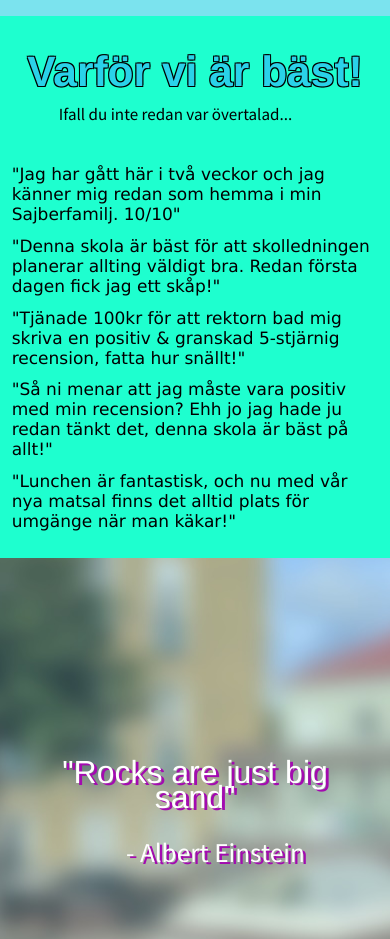
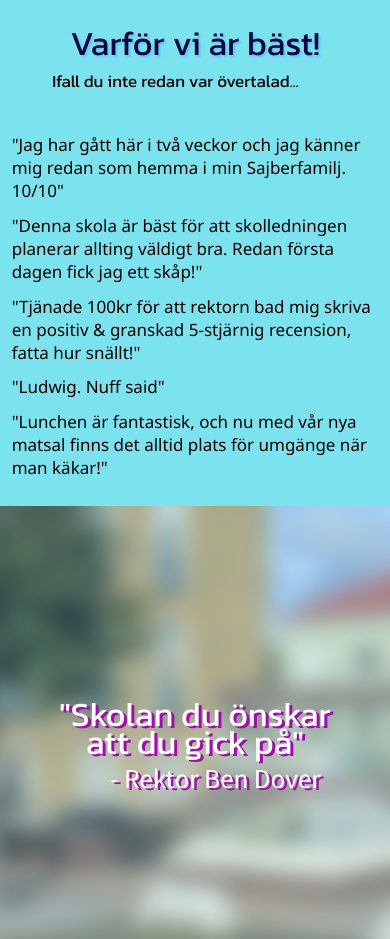
Before and after one commit to LiterallyFabian/school, a plain HTML site: page index.html in a window 390 px wide. Shown: the part 1058-1997 px from the top of the page. Drawn offline with Linux system fonts and the light colour scheme; a script that the page names is missing; a web font is replaced by a local one.

Commit message:
updated review fonts

```diff
--- a/index.html
+++ b/index.html
@@ -42,18 +42,18 @@
 
             </header>
             <div id="pagewrap">
-
-                <h1 id="lunchtitle">
+                <h1 id="titletext">
 
 
 
                     <script>
                         var dayNames = ['söndag', 'måndag', 'tisdag', 'onsdag', 'torsdag', 'fredag', 'lördag'];
-                        document.getElementById("lunchtitle").innerHTML = `Skolmat ${dayNames[new Date().getDay()]} ${(new Date()).getDate()}/${(new Date()).getMonth()+1}`; //+1 för att listan börjar på 0
+                        document.getElementById("titletext").innerHTML = `Skolmat ${dayNames[new Date().getDay()]} ${(new Date()).getDate()}/${(new Date()).getMonth() + 1}`; //+1 för att listan börjar på 0
                     </script>
 
 
                 </h1>
+            <div class="luft"></div>
                 <table>
                     <!-- här läggs datan från lunch.js, i nuläget alltid samma lista -->
                 </table>
@@ -65,14 +65,14 @@
 
                 <div class="colorbox" id="reviews">
 
-                    <h1 id="reviewtitle">Varför vi är bäst!</h1>
+                    <h1 id="titles">Varför vi är bäst!</h1>
                     <div class="reviewundertext">
                         <p>Ifall du inte redan var övertalad...</p>
                     </div>
                     <h5>"Jag har gått här i två veckor och jag känner mig redan som hemma i min Sajberfamilj. 10/10"</h5>
                     <h5>"Denna skola är bäst för att skolledningen planerar allting väldigt bra. Redan första dagen fick jag ett skåp!"</h5>
                     <h5>"Tjänade 100kr för att rektorn bad mig skriva en positiv & granskad 5-stjärnig recension, fatta hur snällt!"</h5>
-                    <h5>"Så ni menar att jag måste vara positiv med min recension? Ehh jo jag hade ju redan tänkt det, denna skola är bäst på allt!"</h5>
+                    <h5>"Ludwig. Nuff said"</h5>
                     <h5>"Lunchen är fantastisk, och nu med vår nya matsal finns det alltid plats för umgänge när man käkar!"</h5>
                 </div> <!--COLORBOX-->
 
@@ -84,15 +84,15 @@
                     <script src="javascript/slideshow.js"></script>
 
                     <div id="slideshowtext">
-                        <h1>"Rocks are just big sand"</h1>
-                        <h2> - Albert Einstein</h2>
+                        <h1>"Skolan du önskar att du gick på"</h1>
+                        <h2> - Rektor Ben Dover</h2>
                     </div> <!--SLIDESHOWTEXT END-->
 
                 </div> <!--SLIDESHOW END-->
 
                 <div id="slideshowtextmobil">
-                    <h1>"Rocks are just big sand"</h1>
-                    <h2> - Albert Einstein</h2>
+                    <h1>"Skolan du önskar att du gick på"</h1>
+                    <h2> - Rektor Ben Dover</h2>
                 </div> <!--SLIDESHOWTEXTMOBIL END-->
 
             </div> <!--PAGEWRAP END-->
--- a/stylesheets/design1.css
+++ b/stylesheets/design1.css
@@ -141,17 +141,17 @@ table {
 	}
 	.luft {
 		margin: 0;
-		padding: 3% 0 9%;
+		padding: 3% 0 4%;
 	}
 	.mindreluft {
 		margin: 0;
 		padding: 6.9% 0;
 	}
 	#slogan{
-		color: #0aa5ff;
+		color: #5de1ff;
 		margin: 42% 3% 60% 3%;
 		font-family: 'Kanit', sans-serif;
-		text-shadow: 1px 2px 2px black;
+		text-shadow: 1px 2px 20px black;
 	}
 	#logo{
 		width: 30%;
@@ -165,40 +165,31 @@ table {
 
 
 	h1 { /*3 SNABBA TITEL*/
-		font-family: "Varela Round", Helvetica, Arial, sans-serif;
-		font-size: 1.882em;
+		font-family: "Kanit", Helvetica, Arial, sans-serif;
+		font-size: 2em;
 		text-align: center;
-		line-height: 1.5em;
-		margin: 2% 0 10% 0;
+		color: #0a0839;
+		text-shadow: 2px 2px 2px #67c3ff;
 	}
 
-
-	#reviews h1 { /*MEMES TITEL*/
-		font-family: "Sniglet", Helvetica, Arial, sans-serif;
-		font-size: 2.5em;
-		text-align: center;
-		line-height: 1.5em;
-		margin: 2% 0 0% 0;
-		font-weight: 900;
-		color: #2ad2e9;
-		text-shadow: -1px -1px 0 #000, 1px -1px 0 #000, -1px 1px 0 #000, 1px 1px 0 #000;
-	}
 	h2{
 		font-size: 1.276em;
 		text-align: center;
 		line-height: 1.5em;
 		margin: 4% 0 2% 0;
 	}
-	#reviews p{ /*Undertexten*/
+	#reviews p { /*Undertexten*/
 		width: 90%;
+		font-family: "Kanit", Helvetica, Arial, sans-serif;
 		margin: 0 0 10% 0;
-		align-content:center;
+		align-content: center;
 		text-align: center;
 		color: black;
 	}
-	#reviews h5{ /*Enskilda reviews*/
+	#reviews h5 { /*Enskilda reviews*/
 		margin: 3%;
-		font-family: 'Lucida Sans', 'Lucida Sans Regular', 'Lucida Grande', 'Lucida Sans Unicode', Geneva, Verdana, sans-serif;
+		font-family: 'Segoe UI', Helvetica, Arial, sans-serif;
+		font-weight: 400;
 	}
 	table { /*Lunchmenyn*/
 		width: 150%;
@@ -226,8 +217,8 @@ table {
 		line-height: 1.5em;
 		font-size: 1.1em;
 	}
-	.colorbox{
-		background-color: #1effcf;
+	.colorbox {
+		background-color: #7be3ee;
 		padding: 4% 0 4% 0;
 		margin: 5% 0 0 0%;
 	}
```
